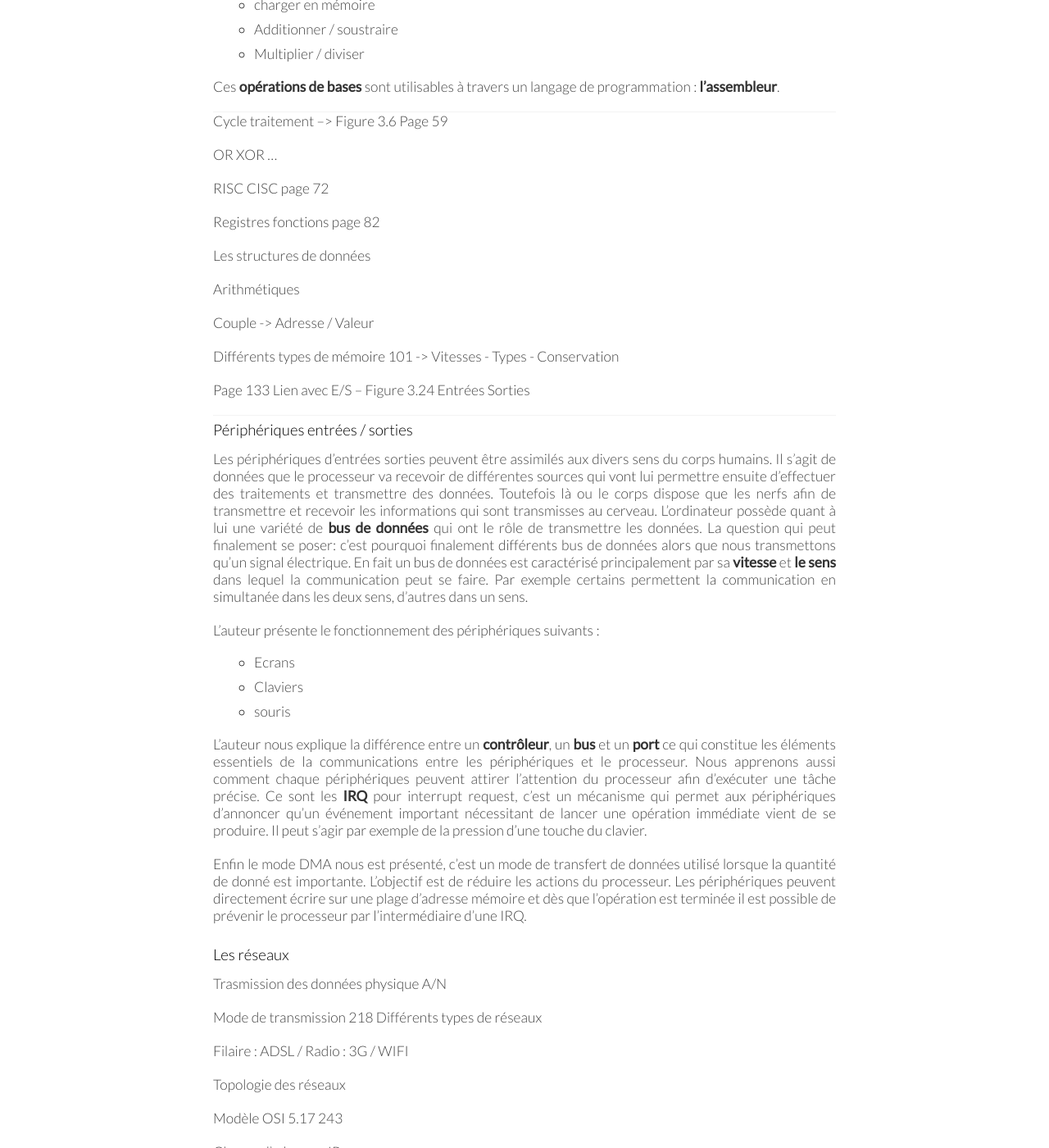
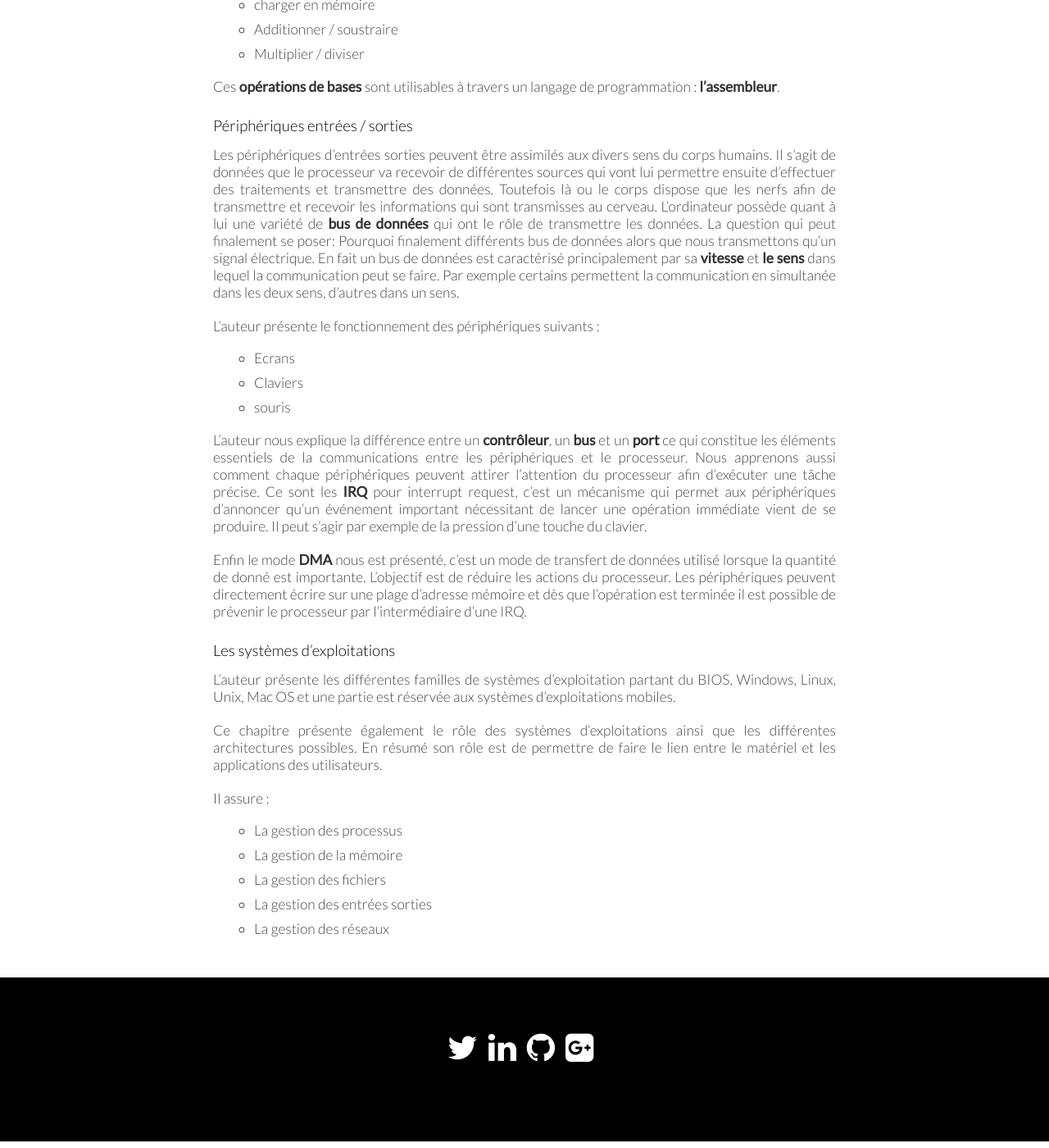
Before and after one commit to ludovic-bouguerra/site, a Jekyll site: the page built from resumes/les-fondemements-de-l-informatique.md, in a window 1280 px wide and 1400 px high, scrolled down 888 px. Shown: the whole window at 82% size. Built offline with Jekyll 4.4.1, drawn with Linux system fonts in a browser that asks for light colours; some of the changed text lies outside the part shown.

Commit message:
Resumes fondemments informatiques

```diff
--- a/resumes/les-fondemements-de-l-informatique.md
+++ b/resumes/les-fondemements-de-l-informatique.md
@@ -25,33 +25,9 @@ Il est possible de faire des opérations de bases sur chacune de ces adresses en
 Ces **opérations de bases** sont utilisables à travers un langage de programmation : **l'assembleur**.
 
 
----
-Cycle traitement --> Figure 3.6 Page 59
-
-OR XOR ...
-
-
-RISC CISC page 72
-
-Registres fonctions page 82
-
-
-Les structures de données
-
-Arithmétiques
-
-Couple -> Adresse / Valeur
-
-
-Différents types de mémoire 101 -> Vitesses - Types - Conservation
-
-Page 133 Lien avec E/S -- Figure 3.24 Entrées Sorties
-
----
-
 ### Périphériques entrées / sorties
 
-Les périphériques d'entrées sorties peuvent être assimilés aux divers sens du corps humains. Il s'agit de données que le processeur va recevoir de différentes sources qui vont lui permettre ensuite d'effectuer des traitements et transmettre des données. Toutefois là ou le corps dispose que les nerfs afin de transmettre et recevoir les informations qui sont transmisses au cerveau. L'ordinateur possède quant à lui une variété de **bus de données** qui ont le rôle de transmettre les données. La question qui peut finalement se poser: c'est pourquoi finalement différents bus de données alors que nous transmettons qu'un signal électrique. En fait un bus de données est caractérisé principalement par sa **vitesse** et **le sens** dans lequel la communication peut se faire. Par exemple certains permettent la communication en simultanée dans les deux sens, d'autres dans un sens.
+Les périphériques d'entrées sorties peuvent être assimilés aux divers sens du corps humains. Il s'agit de données que le processeur va recevoir de différentes sources qui vont lui permettre ensuite d'effectuer des traitements et transmettre des données. Toutefois là ou le corps dispose que les nerfs afin de transmettre et recevoir les informations qui sont transmisses au cerveau. L'ordinateur possède quant à lui une variété de **bus de données** qui ont le rôle de transmettre les données. La question qui peut finalement se poser: Pourquoi finalement différents bus de données alors que nous transmettons qu'un signal électrique. En fait un bus de données est caractérisé principalement par sa **vitesse** et **le sens** dans lequel la communication peut se faire. Par exemple certains permettent la communication en simultanée dans les deux sens, d'autres dans un sens.
 
 L'auteur présente le fonctionnement des périphériques suivants :
 - Ecrans
@@ -60,64 +36,18 @@ L'auteur présente le fonctionnement des périphériques suivants :
 
 L'auteur nous explique la différence entre un **contrôleur**, un **bus** et un **port** ce qui constitue les éléments essentiels de la communications entre les périphériques et le processeur. Nous apprenons aussi comment chaque périphériques peuvent attirer l'attention du processeur afin d'exécuter une tâche précise. Ce sont les **IRQ** pour interrupt request, c'est un mécanisme qui permet aux périphériques d'annoncer qu'un événement important nécessitant de lancer une opération immédiate vient de se produire. Il peut s'agir par exemple de la pression d'une touche du clavier.
 
-Enfin le mode DMA nous est présenté, c'est un mode de transfert de données utilisé lorsque la quantité de donné est importante. L'objectif est de réduire les actions du processeur. Les périphériques peuvent directement écrire sur une plage d'adresse mémoire et dès que l'opération est terminée il est possible de prévenir le processeur par l'intermédiaire d'une IRQ.
+Enfin le mode **DMA** nous est présenté, c'est un mode de transfert de données utilisé lorsque la quantité de donné est importante. L'objectif est de réduire les actions du processeur. Les périphériques peuvent directement écrire sur une plage d'adresse mémoire et dès que l'opération est terminée il est possible de prévenir le processeur par l'intermédiaire d'une IRQ.
 
-
-### Les réseaux
-
-Trasmission des données physique A/N
-
-Mode de transmission 218
-Différents types de réseaux
-
-Filaire : ADSL /
-Radio   :  3G / WIFI
-
-Topologie des réseaux
-
-Modèle OSI 5.17 243
-
-Classes d'adresses IP
-
-Différents protocoles applicatifs
 
 ### Les systèmes d'exploitations
 
-Nous verrons le rôles / architectures des différents systèmes d'exploitations.
+L'auteur présente les différentes familles de systèmes d'exploitation partant du BIOS, Windows, Linux, Unix, Mac OS et une partie est réservée aux systèmes d'exploitations mobiles.
 
-NOYAU / Applications périphériques
-Gestions
-Figure 6.1
+Ce chapitre présente également le rôle des systèmes d'exploitations ainsi que les différentes architectures possibles. En résumé son rôle est de permettre de faire le lien entre le matériel et les applications des utilisateurs.
 
-Familles OS : 265
-
-Threads / Processus
-278 / 279
-
-Tps processeurs / Processus
-
-Gestion de la mémoire
-
-File Management : Système de fichiers
-
-Interface utilisateur
-
-### Les applications d'entreprise
-
-Programmation et application en entreprise
-API fournies par l'OS
-
-Structures conditionnelles / Variables
-
-Fonction
-
-Boucles
-
-POO
-
-BDD
-
-### Pour aller plus loins
-Lire un datasheet processeur
-
-Formation développement embarqué
+Il assure :
+* La gestion des processus
+* La gestion de la mémoire
+* La gestion des fichiers
+* La gestion des entrées sorties
+* La gestion des réseaux
```
